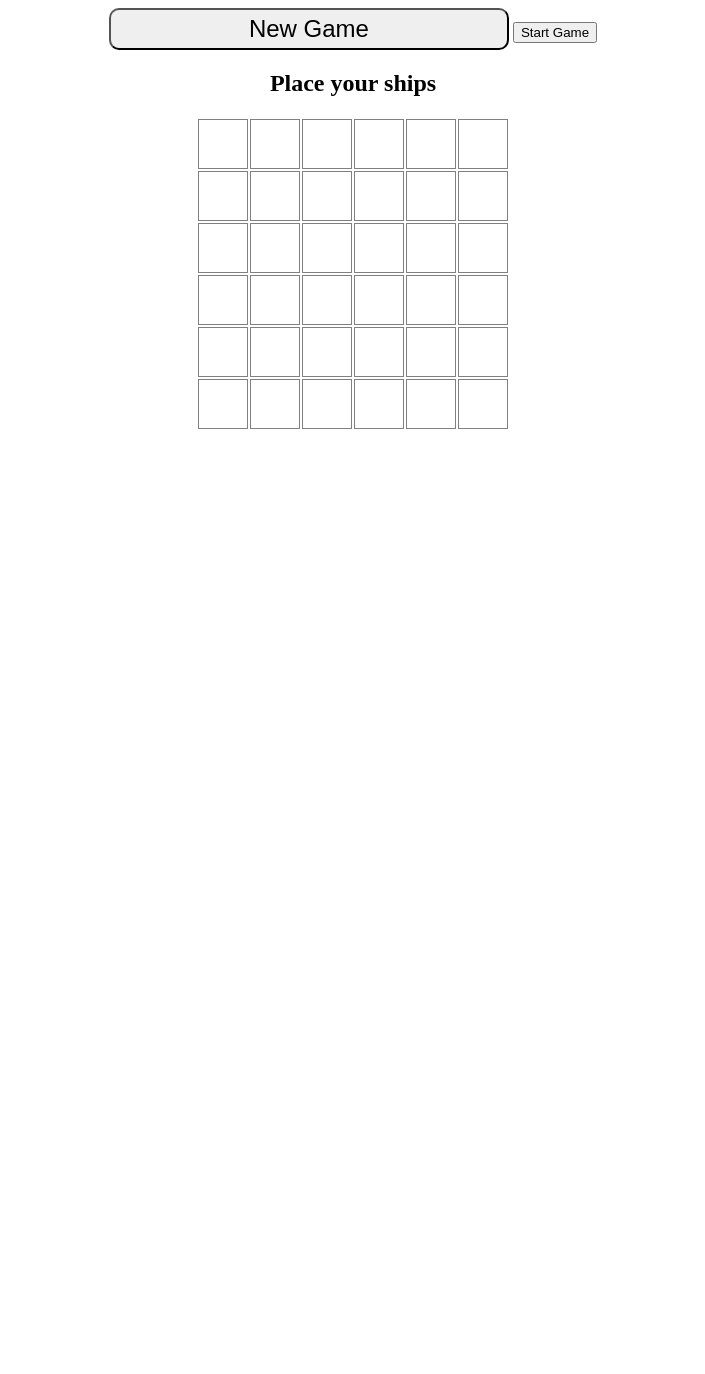
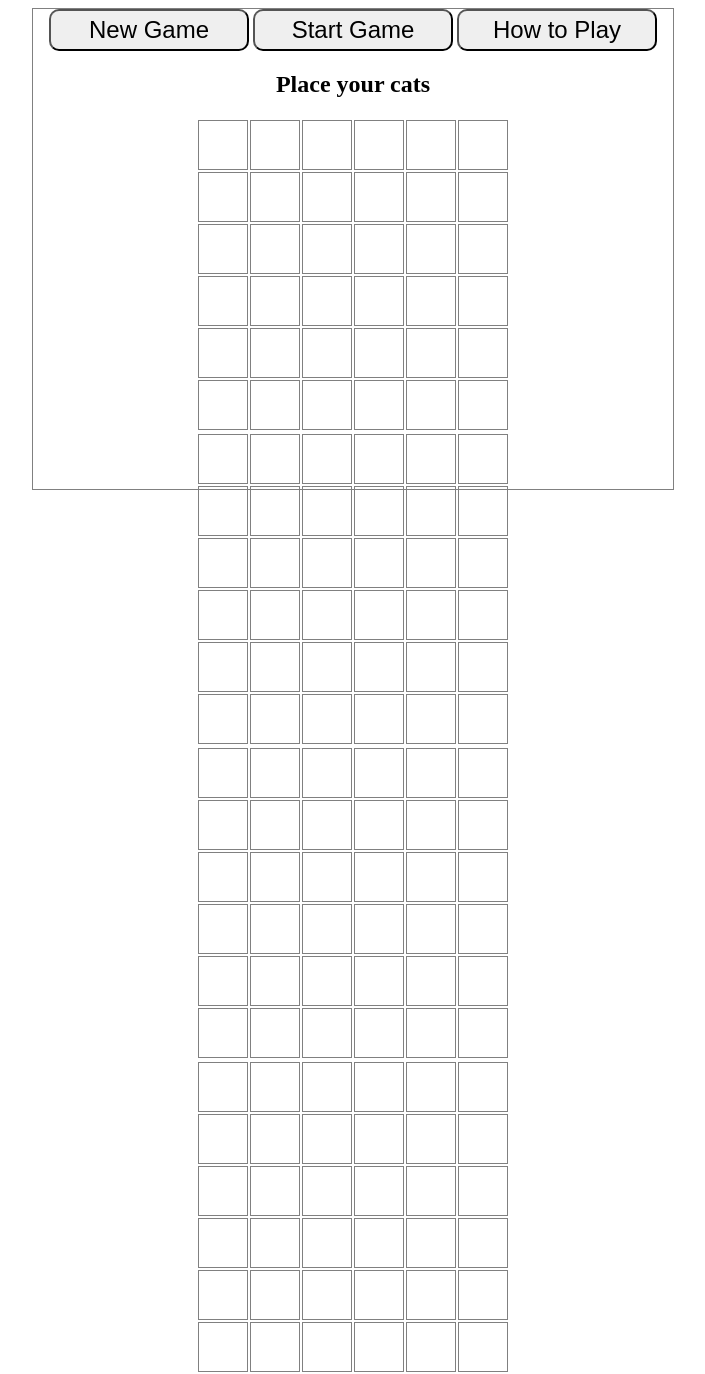
Before and after one commit to stain88/BattleCats, a PHP site: page / in a window 1280 px wide. Shown: the whole page, without its empty margins (287-992 px from the left). Before the commit the page ends 429 px from the top, so only its background shows below. Run offline with PHP 8.4, Linux system fonts and the light colour scheme; some libraries are stand-ins or nearby versions.

Commit message:
changed theme to cats, added image

```diff
--- a/css/main.css
+++ b/css/main.css
@@ -1,14 +1,35 @@
+.container {
+  width: 640px;
+  height: 480px;
+  margin: 0 auto;
+  text-align: center;
+  border: 1px solid gray;
+}
+
+button {
+  padding: 5px;
+  width: 200px;
+  font-size: 1.5em;
+  border-radius: 10px;
+  cursor: pointer;
+}
+
+button:hover{
+  background: #b8bdee;
+  border-color: white;
+}
+
 table {
   margin: 0 auto;
   border-radius:10px;
 }
 td {
-  border: 1px solid grey;
+  border: 1px solid gray;
   width: 50px;
   height: 50px;
   text-align: center;
   font-size: 8em;
-  box-sizing:border-box;
+  box-sizing: border-box;
   margin: 0;
 }
 
@@ -17,45 +38,11 @@ td:hover{
   border-color: red;
 }
 
-/*td:first-child{
-  border-left: none;
-}
-td:last-child{
-  border-right: none;
-}
-
-td:nth-child(2n+2){
-  border-right: none;
-  border-left: none;
-}
-
-thead tr td{
-  border-top:none;
-  border-bottom: none;
-}
-
-tfoot tr td{
-  border-top:none;
-  border-bottom: none;
-}
-*/
-.container, .whoseTurn {
+.whoseTurn {
   text-align: center;
 }
 
-#newGame {
-  padding: 5px;
-  width: 400px;
-  font-size: 1.5em;
-  border-radius: 10px;
-  cursor: pointer;
+.placedCat {
+  background-image: url('../images/cat-face.png');
+  background-size: cover;
 }
-
-#newGame:hover{
-  background: #b8bdee;
-  border-color: white;
-}
-
-.placedShip {
-  background-color: gray;
-}
--- a/home.html
+++ b/home.html
@@ -12,11 +12,26 @@
   <div class="container">
     <button id="newGame">New Game</button>
     <button id="startGame">Start Game</button>
+    <button id="instructions">How to Play</button>
+    <h2 class="whoseTurn">Place your cats</h2>
+    <div class="gameSection">
+      <table id="playerOneDefBoard">
+        <tbody>
+        </tbody>
+      </table>
+      <table id="playerOneAtkBoard">
+        <tbody>
+        </tbody>
+      </table>
+      <table id="playerTwoDefBoard">
+        <tbody>
+        </tbody>
+      </table>
+      <table id="playerTwoAtkBoard">
+        <tbody>
+        </tbody>
+      </table>
+    </div>
   </div>
-  <h2 class="whoseTurn">Place your ships</h2>
-  <table id="playerBoard">
-    <tbody>
-    </tbody>
-  </table>
 </body>
 </html>
--- a/scripts/app.js
+++ b/scripts/app.js
@@ -29,8 +29,8 @@ function addListeners() {
   })
   .on("mousedown", function() {
     isMouseDown = true;
-    $(this).toggleClass("placedShip")
-    if ($(this).attr('class')==="placedShip") {
+    $(this).toggleClass("placedCat")
+    if ($(this).attr('class')==="placedCat") {
       selectedPlayerCells.push($(event.target).attr("data-num"));
     } else {
       selectedPlayerCells.splice(selectedPlayerCells.indexOf($(event.target).attr("data-num")),1);
@@ -38,9 +38,9 @@ function addListeners() {
   })
   .on("mouseover", function() {
     if (isMouseDown) {
-      $(this).toggleClass("placedShip")
+      $(this).toggleClass("placedCat")
       console.log($(event.target).attr("data-num").substr(4,2).split("").map(function(x){return parseInt(x,10)}));
-      if ($(this).attr('class')==="placedShip") {
+      if ($(this).attr('class')==="placedCat") {
         selectedPlayerCells.push($(event.target).attr("data-num"));
       } else {
         selectedPlayerCells.splice(selectedPlayerCells.indexOf($(event.target).attr("data-num")),1);
@@ -54,7 +54,12 @@ function addListeners() {
 }
 
 function startGame() {
+  event.preventDefault();
   $('td').off();
-  playerSelectionBoard.animate({transform: 'scale(0.5)'}).animate({transform: 'translateX(-400px) translateY(-100px) scale(0.5)'});
-  playerAttackBoard.show().fadeIn(1000);
+  playerSelectionBoard.animate({transform: 'scale(0.5)'}).animate({transform: 'translateX(-230px) translateY(-100px) scale(0.5)'}, addAttackBoard);
 }
+
+
+function addAttackBoard() {
+  playerAttackBoard.appendTo($('.gameSection')).fadeIn().animate({transform: 'translateY(-300px) translateX(40px)'});
+}
```
Also changed, not shown: images/cat-face.png (added).
